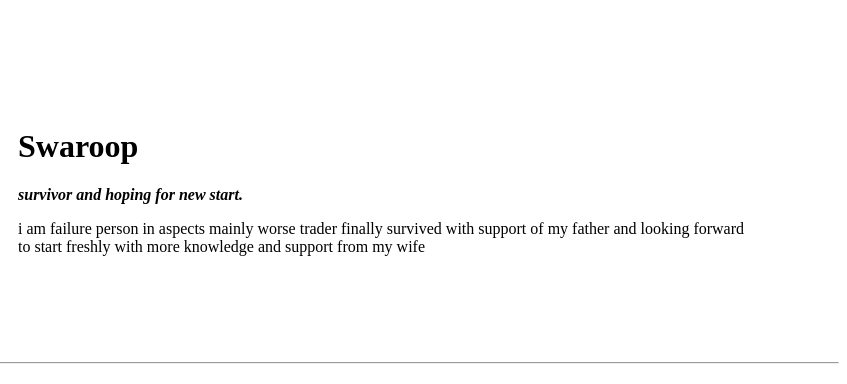
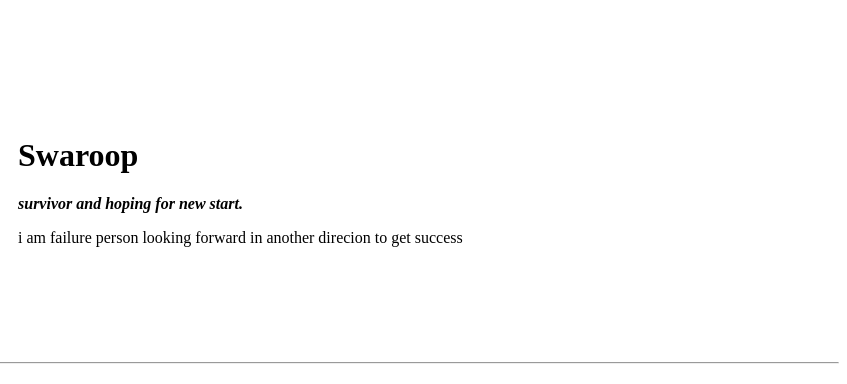
Before and after one commit to krishh1623/mysite, a plain HTML site: page index.html in a window 1280 px wide. Shown: the top 384 px of the page, 433-1280 px from the left. Drawn offline with Linux system fonts and the light colour scheme.

Commit message:
Update index.html

```diff
--- a/index.html
+++ b/index.html
@@ -15,8 +15,7 @@
       <td>
         <h1> Swaroop </h1>
         <p><strong><em>survivor and hoping for new start.</em></strong></p>
-        i am failure person in aspects mainly worse trader finally survived with support of my father and looking forward <br>
-        to start freshly with more knowledge and support from my wife
+        i am failure person looking forward in another direcion to get success
       </td>
     </tbody>
   </table>
```
